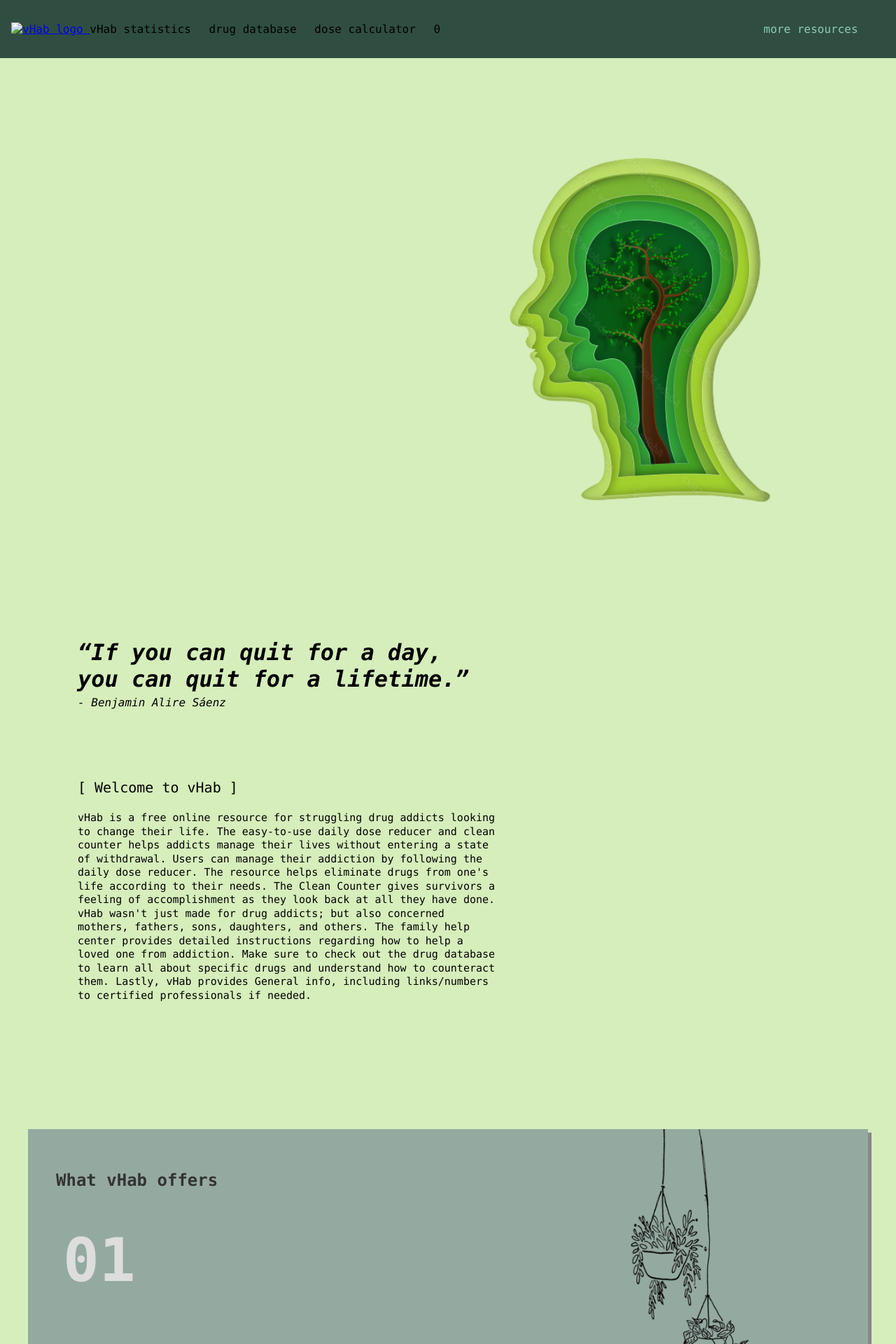
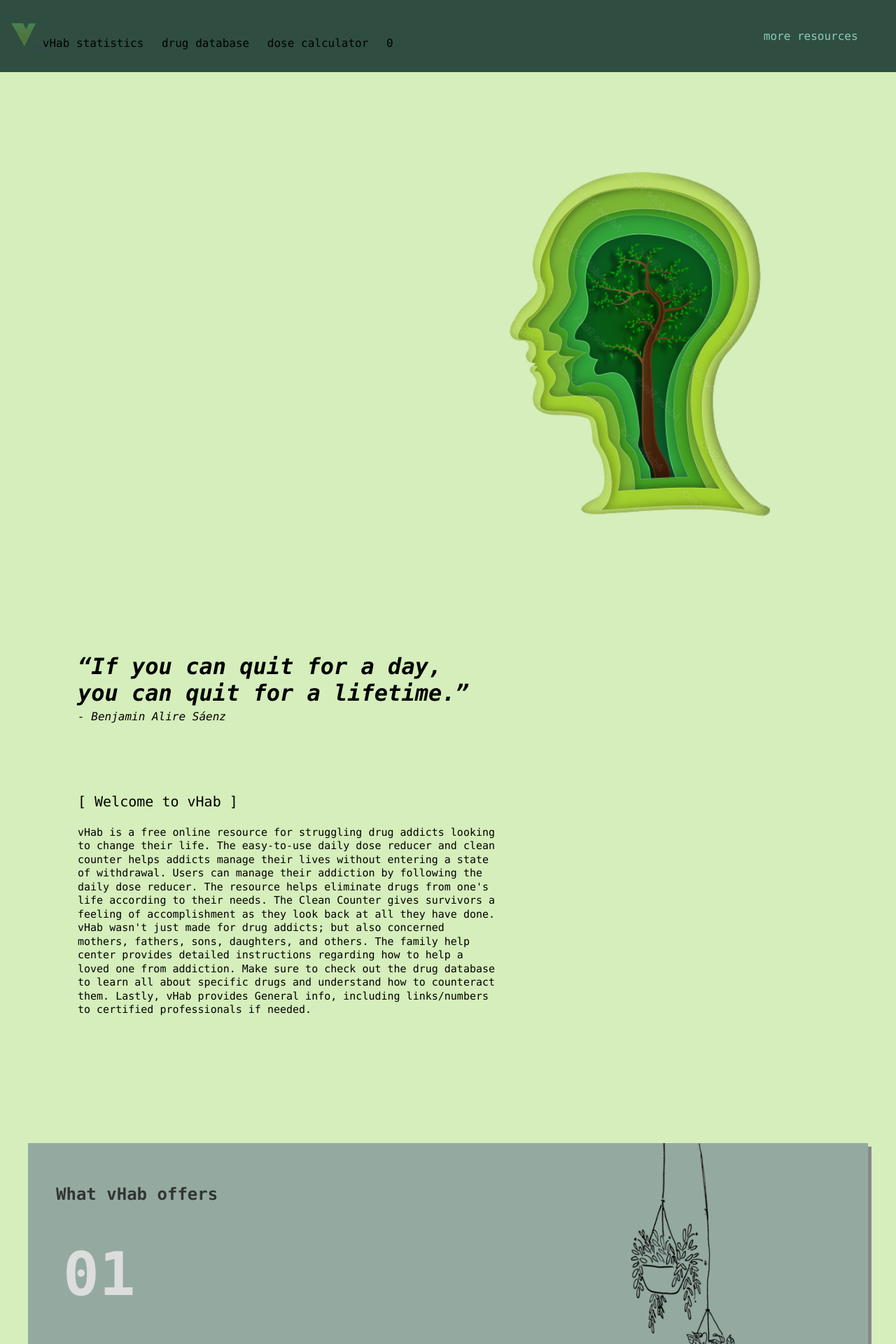
Before and after one commit to chrisprof/vhab, a Flask app: page / in a window 1280 px wide. Shown: the top 1920 px of the page at 70% size. Run offline with Flask 2, Linux system fonts and the light colour scheme.

Commit message:
fixed vhab logo

```diff
--- a/website/templates/base.html
+++ b/website/templates/base.html
@@ -17,6 +17,8 @@
       rel="stylesheet"
     />
 
+    <link rel="icon" href="{{ url_for('static', filename='images/vhabpng.png') }}">
+
     <title>{% block tittle %}{% endblock %}</title>
   </head>
   <body>
@@ -25,8 +27,8 @@
   <body>
     <header class="header">
       <div class="header-container">
-      <a href="#">
-        <img class="logo" alt="vHab logo" src="" />
+      <a href="">
+        <img class="logo" alt="vHab logo" src="{{ url_for('static',filename='images/vhabpng.png')}}" />
       </a>
       <a class="vhabName">vHab</a>
       <a class="stats-page">statistics</a>
```
Also changed, not shown: website/static/images/vhabpng.png (added).
